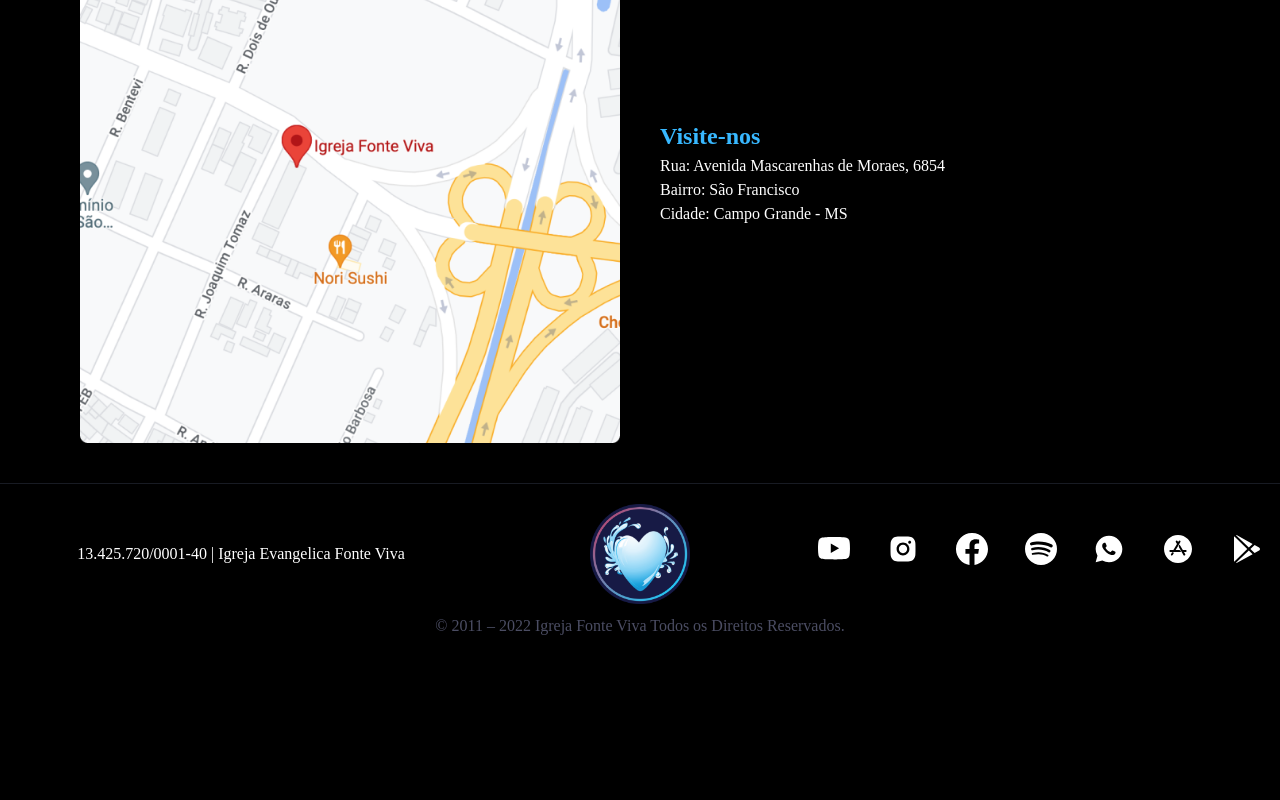
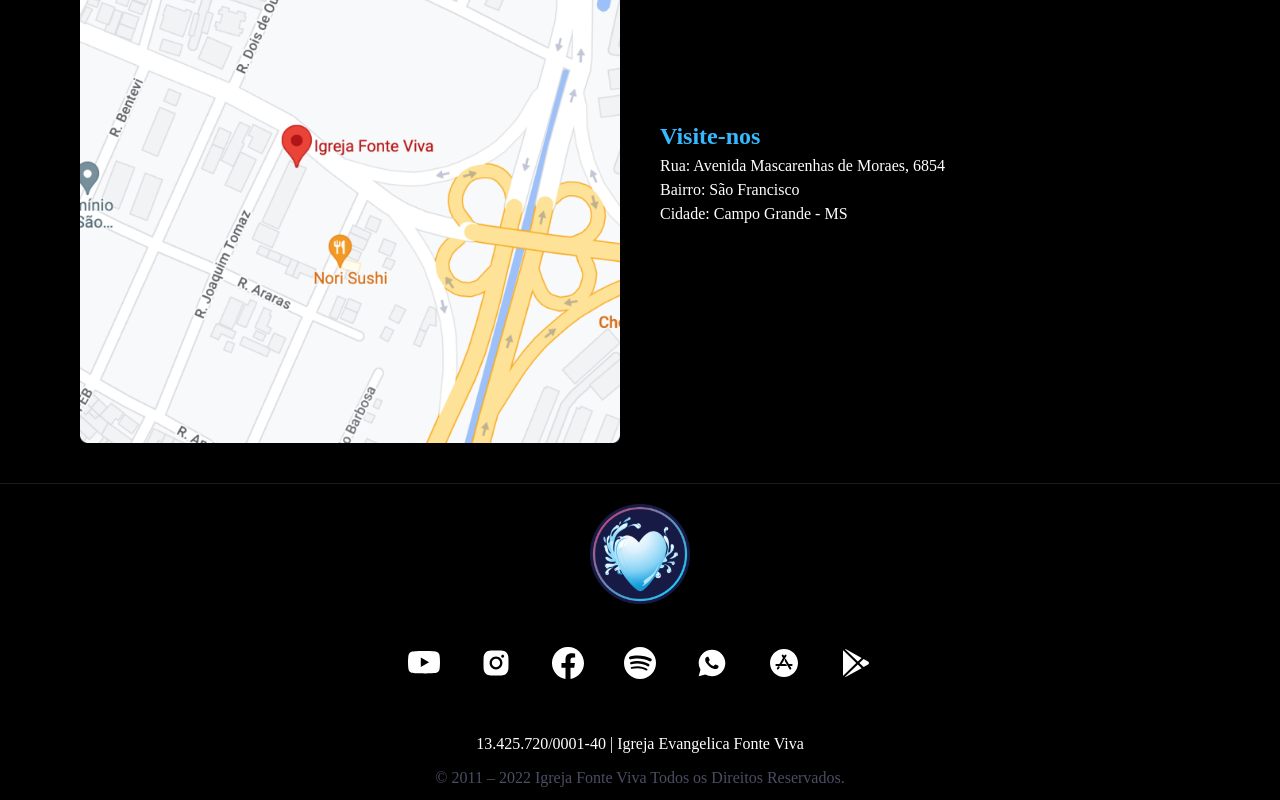
Before and after one commit to lcpsd/one-page-fonte-viva, a Next.js app: page / in a window 1280 px wide. Shown: the part 4575-5375 px from the top of the page. Before the commit the page ends 5223 px from the top, so only its background shows below. Built offline with nearby package versions, Linux system fonts and the light colour scheme; no server answers.

Commit message:
footer responsivity fixed

```diff
--- a/src/components/Footer.tsx
+++ b/src/components/Footer.tsx
@@ -16,10 +16,10 @@ export function Footer(){
             maxW="1500px"
             p="10px"
             mx="auto"
-            direction={{base: "column", lg: "row"}}
-            gap={{base: "40px", lg: "0px"}}>
-                <Text flex="3" textAlign="center" order={{base: "4", lg: "0"}}>13.425.720/0001-40 | Igreja Evangelica Fonte Viva</Text>
-                <Img src="/logo.png" h="100px" w="100px" mx="8rem"/>
+            direction={{base: "column", '2xl': "row"}}
+            gap={{base: "40px", '2xl': "0px"}}>
+                <Text flex="3" textAlign="center" order={{base: "4", '2xl': "0"}}>13.425.720/0001-40 | Igreja Evangelica Fonte Viva</Text>
+                <Img src="/logo.png" h="100px" w="100px" mx={{xl: "8rem"}}/>
                 <SimpleGrid columns={{base: 2, lg: 7}} spacing={{base: 100, lg: 10}} flex="3" fontSize="2rem" >
 
                     <FooterIcon icon={BsYoutube} link="https://www.youtube.com/c/IgrejaFonteViva"/>
```
